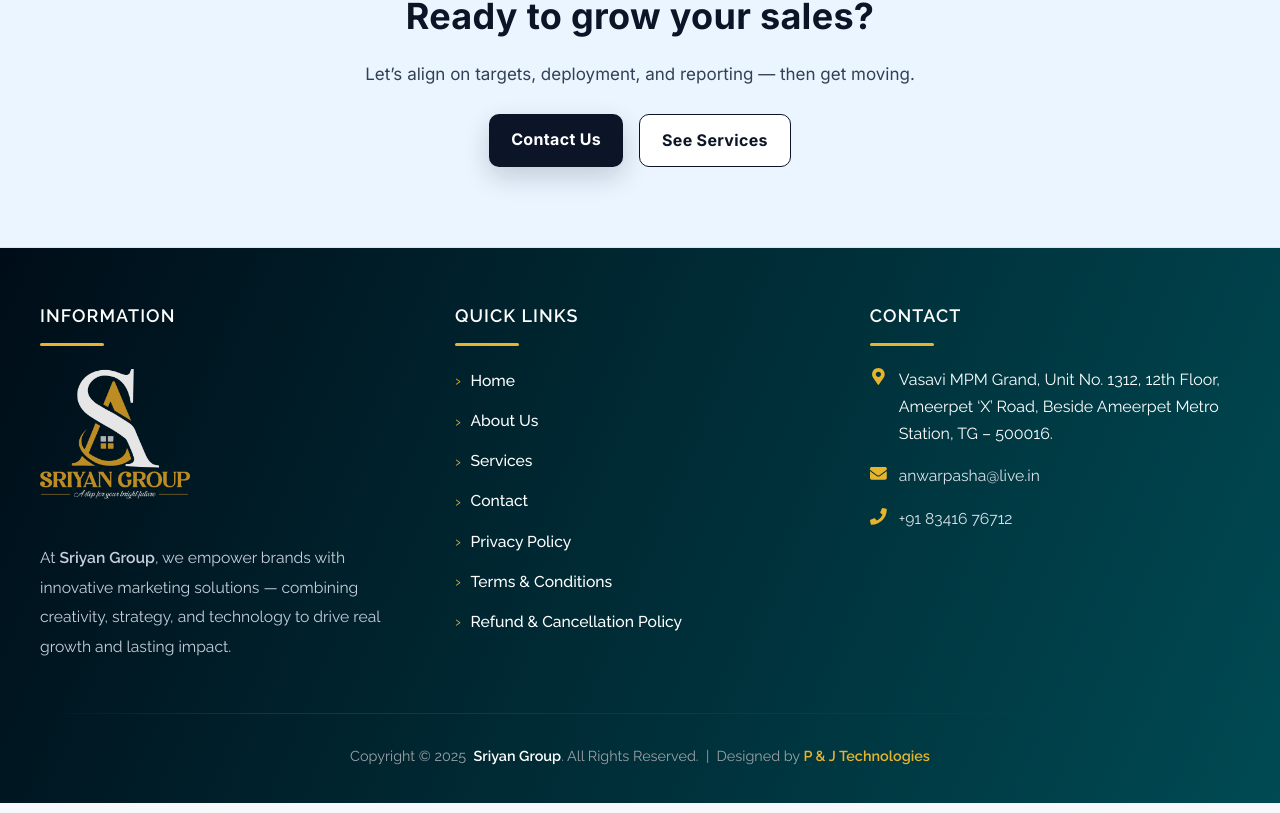
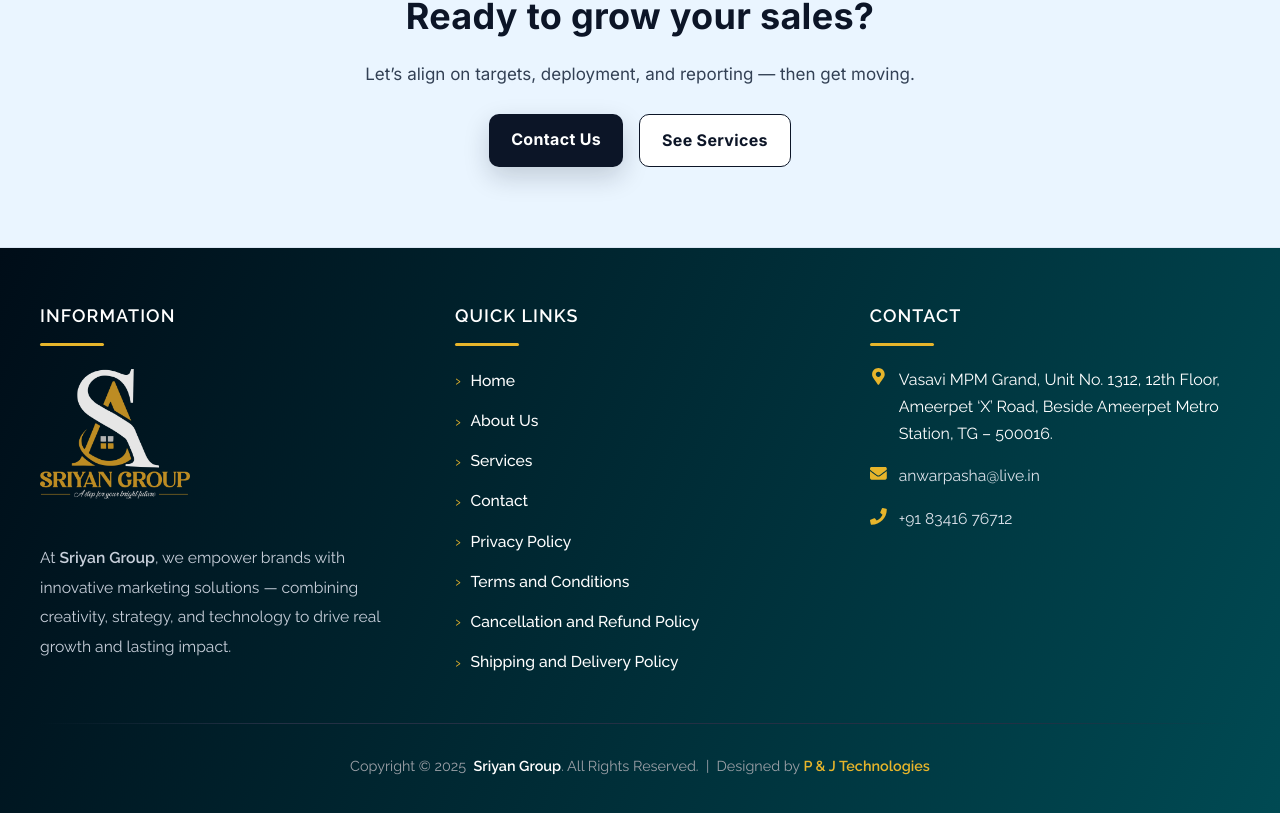
Before and after one commit to pulapakajayadeep98/Sriyangroup.in, a React (Vite) app: page / in a window 1280 px wide. Shown: the part 2681-3494 px from the top of the page. Built offline with nearby package versions, Linux system fonts and the light colour scheme.

Commit message:
Revamped contact page layout and styling

```diff
--- a/src/components/Footer.jsx
+++ b/src/components/Footer.jsx
@@ -38,8 +38,9 @@
             <li><Link to="/services">Services</Link></li>
             <li><Link to="/contact">Contact</Link></li>
             <li><Link to="/privacy-policy">Privacy Policy</Link></li>
-            <li><Link to="/terms-and-conditions">Terms &amp; Conditions</Link></li>
-            <li><Link to="/refund-cancellation">Refund &amp; Cancellation Policy</Link></li>
+            <li><Link to="/terms-and-conditions">Terms and Conditions</Link></li>
+            <li><Link to="/refund-cancellation">Cancellation and Refund Policy</Link></li>
+             <li><Link to="/refund-cancellation">Shipping and Delivery Policy</Link></li>
           </ul>
         </nav>
 
--- a/src/pages/Home.jsx
+++ b/src/pages/Home.jsx
@@ -145,9 +145,11 @@
           </article>
         </div>
 
-        <div className="center-cta">
-          <a className="btn btn--primary" href="/services">View all services</a>
-        </div>
+    <div className="center-cta">
+  <Link to="/services" className="btn btn--primary">
+    View all services
+  </Link>
+</div>
       </section>
 
       {/* ===== WHY CHOOSE US ===== */}
@@ -240,10 +242,14 @@
         <div className="home-container cta-inner">
           <h2>Ready to grow your sales?</h2>
           <p>Let’s align on targets, deployment, and reporting — then get moving.</p>
-          <div className="cta-actions">
-            <a className="btn btn--primary" href="/contact">Contact Us</a>
-            <a className="btn btn--ghostDark" href="/services">See Services</a>
-          </div>
+        <div className="cta-actions">
+  <Link to="/contact" className="btn btn--primary">
+    Contact Us
+  </Link>
+  <Link to="/services" className="btn btn--ghostDark">
+    See Services
+  </Link>
+</div>
         </div>
       </section>
     </div>
```
Also changed, not shown: src/pages/Shippingpolicy.jsx (added).
